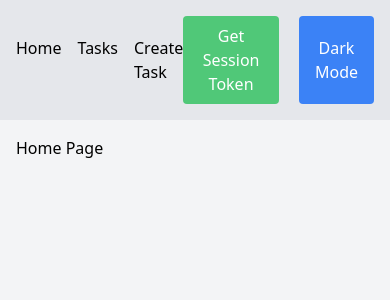
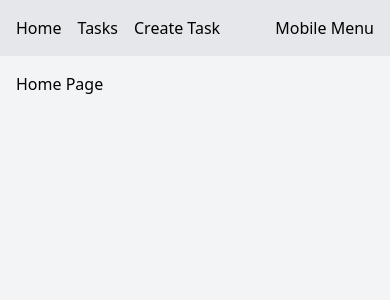
Before and after one commit to vaqif14/tasks-frontend, a React (Vite) app: page / in a window 390 px wide. Shown: the top 300 px of the page. Built offline with nearby package versions, Linux system fonts and the light colour scheme.

Commit message:
upd responsive navbar

```diff
--- a/src/components/Navbar.tsx
+++ b/src/components/Navbar.tsx
@@ -1,12 +1,15 @@
-import React from "react";
+import React, { useState } from "react";
 import { Link } from "react-router-dom";
+import cn from "clsx";
+import { toast } from "react-toastify";
+
 import { useTheme } from "../hooks/useTheme";
-import { toast } from "react-toastify";
 import { useSessionToken } from "../hooks/useSessionToken";
 
 export const Navbar: React.FC = () => {
   const { theme, toggleTheme } = useTheme();
   const { mutateAsync } = useSessionToken();
+  const [isMenuOpen, setIsMenuOpen] = useState(false);
 
   const handleGetSessionToken = async () => {
     try {
@@ -17,24 +20,38 @@ export const Navbar: React.FC = () => {
     }
   };
 
+  const toggleMenu = () => {
+    setIsMenuOpen(!isMenuOpen);
+  };
+
   return (
-    <nav className="flex justify-between items-center p-4 bg-gray-200 dark:bg-gray-800">
+    <nav className="flex flex-col md:flex-row justify-between items-center p-4 bg-gray-200 dark:bg-gray-800">
+      <div className="flex justify-between w-full md:w-auto">
         <div className="flex space-x-4">
-        <Link to="/" className="text-black dark:text-white">
+          <Link to="/" className="text-black dark:text-white hover:underline">
             Home
           </Link>
-        <Link to="/tasks" className="text-black dark:text-white">
+          <Link to="/tasks" className="text-black dark:text-white hover:underline">
             Tasks
           </Link>
-        <Link to="/create-task" className="text-black dark:text-white">
+          <Link to="/create-task" className="text-black dark:text-white hover:underline">
             Create Task
           </Link>
         </div>
-      <div className="flex gap-5">
-        <button className="bg-primary text-white px-4 py-2 rounded dark:bg-blue-700" onClick={handleGetSessionToken}>
+          <button className="md:hidden text-black dark:text-white" onClick={toggleMenu}>
+            Mobile Menu
+          </button>
+      </div>
+      <div
+        className={cn("md:flex flex-col md:flex-row space-y-2 md:space-y-0 md:space-x-4 mt-4 md:mt-0", {
+          ["flex"]: isMenuOpen,
+          ["hidden"]: !isMenuOpen,
+        })}
+      >
+        <button className="bg-primary text-white px-4 py-2 rounded dark:bg-blue-700 hover:bg-primary-light" onClick={handleGetSessionToken}>
           Get Session Token
         </button>
-        <button onClick={toggleTheme} className="bg-blue-500 text-white px-4 py-2 rounded dark:bg-blue-700">
+        <button onClick={toggleTheme} className="bg-blue-500 text-white px-4 py-2 rounded dark:bg-blue-700 hover:bg-blue-600">
           {theme === "light" ? "Dark Mode" : "Light Mode"}
         </button>
       </div>
```
Lines whose indentation alone changed are shown as unchanged.
